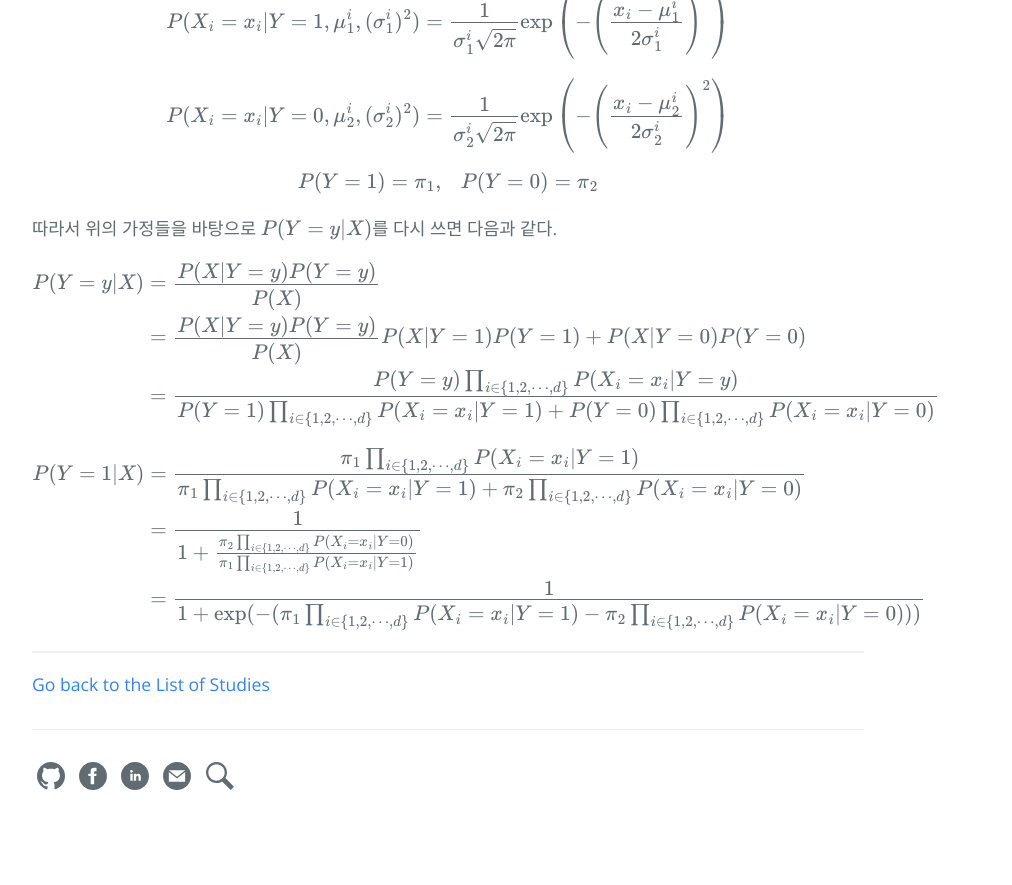
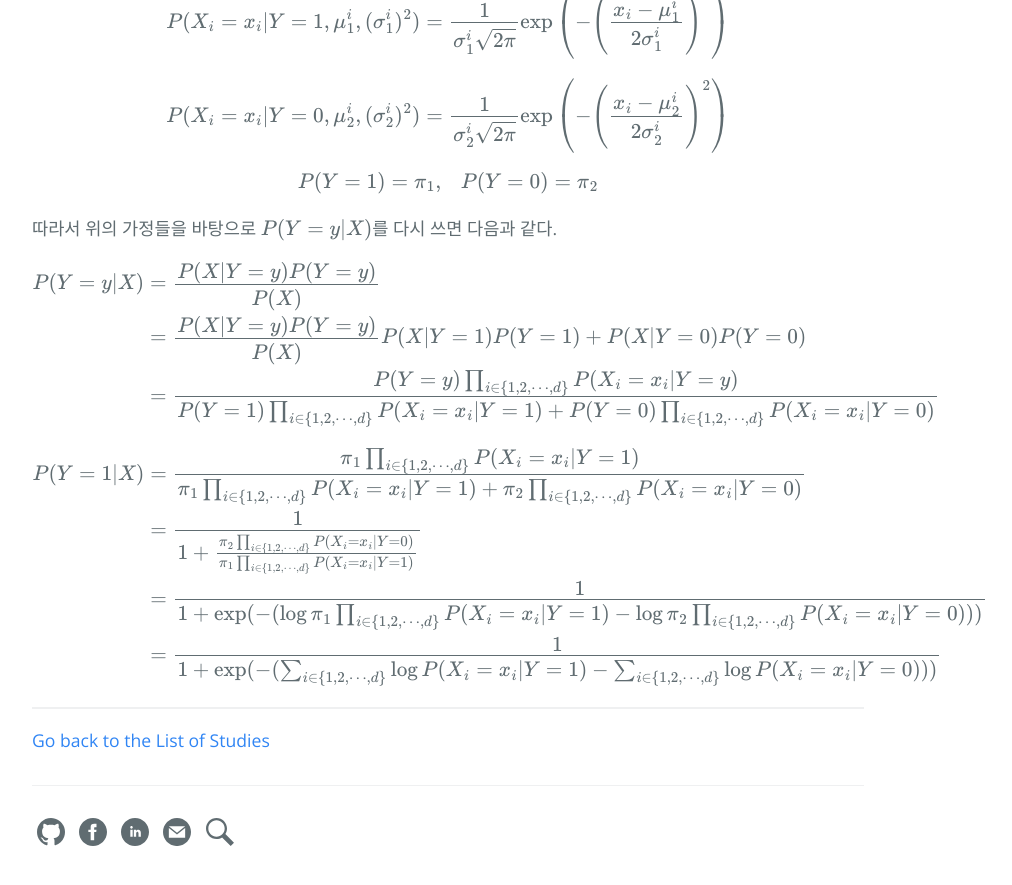
Before and after one commit to hcnoh/hcnoh.github.io, a Jekyll site: the page built from _posts/2019-04-25-logistic-regression-and-naive-bayes.md, in a window 1280 px wide and 900 px high, scrolled down 4357 px. Shown: the top 885 px of the window, without its empty margins (192-1204 px from the left). Built offline with Jekyll 4.4.1, drawn with Linux system fonts in a browser that asks for light colours; formulas are drawn with MathJax 3; comment, search, counter and statistics services are not loaded; before the commit the page ends 5201 px from its top, so only the background shows below that.

Commit message:
Update 2019-04-25-logistic-regression-and-naive-bayes.md

```diff
--- a/_posts/2019-04-25-logistic-regression-and-naive-bayes.md
+++ b/_posts/2019-04-25-logistic-regression-and-naive-bayes.md
@@ -189,6 +189,7 @@ $$
 \begin{align*}
 P(Y=1\vert X) & = \frac{\pi_1 \prod_{i\in \{1,2,\cdots, d\}}P(X_i=x_i\vert Y=1)}{\pi_1 \prod_{i\in \{1,2,\cdots, d\}}P(X_i=x_i\vert Y=1) + \pi_2 \prod_{i\in \{1,2,\cdots, d\}}P(X_i=x_i\vert Y=0)} \\
 & = \frac{1}{1 + \frac{\pi_2 \prod_{i\in \{1,2,\cdots, d\}}P(X_i=x_i\vert Y=0)}{\pi_1 \prod_{i\in \{1,2,\cdots, d\}}P(X_i=x_i\vert Y=1)}} \\
-& = \frac{1}{1 + \exp(-(\pi_1 \prod_{i\in \{1,2,\cdots, d\}}P(X_i=x_i\vert Y=1) - \pi_2 \prod_{i\in \{1,2,\cdots, d\}}P(X_i=x_i\vert Y=0)))}
+& = \frac{1}{1 + \exp(-(\log\pi_1 \prod_{i\in \{1,2,\cdots, d\}}P(X_i=x_i\vert Y=1) - \log\pi_2 \prod_{i\in \{1,2,\cdots, d\}}P(X_i=x_i\vert Y=0)))} \\
+& = \frac{1}{1 + \exp(-(\sum_{i\in \{1,2,\cdots, d \}}\log P(X_i=x_i\vert Y=1) - \sum_{i\in \{1,2,\cdots, d \}}\log P(X_i=x_i \vert Y=0)))}
 \end{align*}
 $$
```
